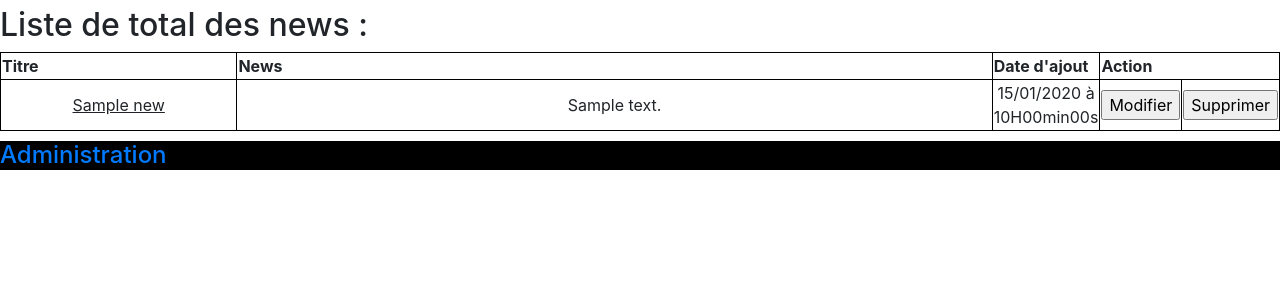
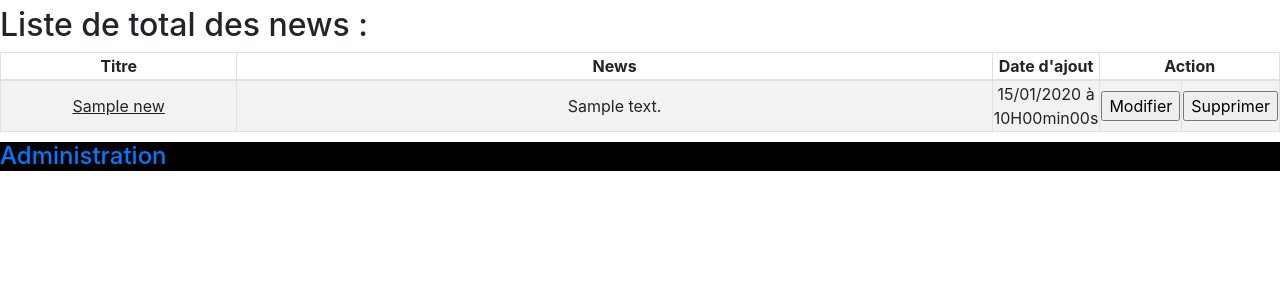
Before and after one commit to Tsun4ze/P4, a PHP site: page /listenews.php in a window 1280 px wide. Shown: the part 74-374 px from the top of the page. Run offline with PHP 8.4, Linux system fonts and the light colour scheme; the visitor is signed in with stand-in values (Sample User, id 1); tables that the repository leaves empty or names only in its code hold one stand-in row (values such as "Sample post"); some libraries are stand-ins or nearby versions.

Commit message:
Minor change to tables (comments + news)

```diff
--- a/css/main.css
+++ b/css/main.css
@@ -52,10 +52,14 @@ section
 table
 {
 	border-collapse: collapse;
+	text-align: center;
 }
+
+
 
 th, td
 {
+
 	border: 1px solid black;
 }
 
--- a/listenews.php
+++ b/listenews.php
@@ -28,7 +28,7 @@ $dataCom->execute();
 	?>
 	<h2>Liste de total des news :</h2>
 
-	<table style="width:100%;">
+	<table style="width:100%;" class="table-bordered table-striped">
 
 		<thead class="tabEnt">
 			<tr>
--- a/panelcommentaires.php
+++ b/panelcommentaires.php
@@ -25,7 +25,7 @@ $dataCom->execute();
 	?>
 	<h2>Liste de total des commentaires :</h2>
 
-	<table style="width:100%;">
+	<table style="width:100%;" class="table-striped table-bordered table-hover">
 
 		<thead class="tabEnt">
 			<tr>
```
